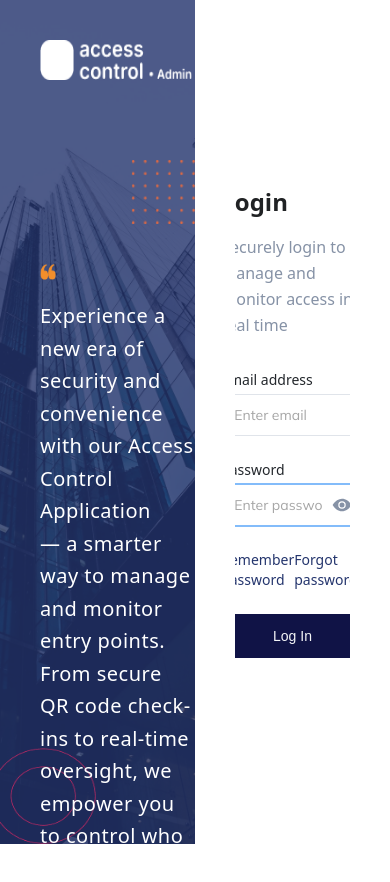
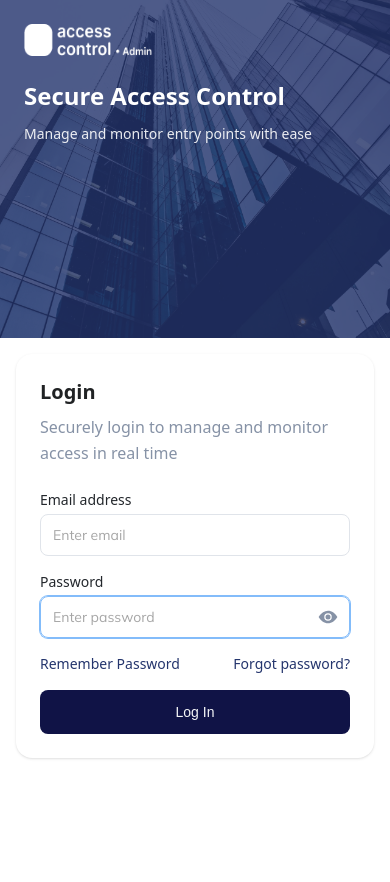
Before and after one commit to Mayor1234/access-control-dashboard, a React (Vite) app: page / in a window 390 px wide. Shown: the top 882 px of the page. After the commit the page ends 844 px from the top, so only its background shows below. Built offline with nearby package versions, Linux system fonts and the light colour scheme.

Commit message:
fix(auth):resolved login and email verification responsiveness

```diff
--- a/src/components/ui/auth/EmailVerification.tsx
+++ b/src/components/ui/auth/EmailVerification.tsx
@@ -123,14 +123,14 @@ const EmailVerification: React.FC<Props> = ({ userCredential }) => {
   };
 
   return (
-    <div>
+    <div className="max-w-sm">
       {/* Header */}
-      <div className="mb-8">
-        <h1 className="text-2xl font-semibold text-[#202224] mb-4">OTP</h1>
+      <div className="mb-6 sm:mb-7 lg:mb-8">
+        <h2 className="mb-2 sm:mb-3 lg:mb-4 text-xl sm:text-2xl lg:text-3xl font-semibold text-[#202224]">
+          OTP
+        </h2>
         <p className="text-pry-light leading-relaxed">
-          Enter the code we've sent to your Email
-          <br />
-          and proceed
+          Enter the code we've sent to your Email and proceed
         </p>
       </div>
 
--- a/src/components/ui/auth/LoginComponent.tsx
+++ b/src/components/ui/auth/LoginComponent.tsx
@@ -37,10 +37,12 @@ const LoginComponent: React.FC<Props> = ({ setActiveScreen }) => {
   };
 
   return (
-    <form onSubmit={handleSubmit(onSubmit)}>
-      <div className="space-y-6 max-w-sm">
-        <div className="mb-8">
-          <h2 className="mb-4 text-2xl font-semibold text-[#202224]">Login</h2>
+    <form onSubmit={handleSubmit(onSubmit)} className="w-full">
+      <div className="space-y-4 sm:space-y-5 lg:space-y-6 w-full">
+        <div className="mb-6 sm:mb-7 lg:mb-8">
+          <h2 className="mb-2 sm:mb-3 lg:mb-4 text-xl sm:text-2xl lg:text-3xl font-semibold text-[#202224]">
+            Login
+          </h2>
           <p className="text-pry-light leading-relaxed">
             Securely login to manage and monitor access in real time
           </p>
--- a/src/pages/auth/Login.tsx
+++ b/src/pages/auth/Login.tsx
@@ -1,3 +1,120 @@
+// import { useState } from 'react';
+// import { FormProvider, useForm } from 'react-hook-form';
+// import { z } from 'zod';
+// import { zodResolver } from '@hookform/resolvers/zod';
+// import EmailVerification from '../../components/ui/auth/EmailVerification';
+// import LoginComponent from '../../components/ui/auth/LoginComponent';
+// import SuccessComponent from '../../components/ui/auth/SuccessComponent';
+// import logo from '../../assets/logo/access-logo.png';
+// import vector from '../../assets/Vector-icon.png';
+// import appos from '../../assets/appos.png';
+// import vectorL from '../../assets/Vector-l.png';
+// import gridIcon from '../../assets/grid-icon.png';
+
+// type LoginStep = 'credentials' | 'otp-verification' | 'success';
+
+// const LoginSchema = z.object({
+//   email: z.email('Invalid email address'),
+//   password: z.string().min(6, 'Password must be at least 6 characters'),
+// });
+
+// type LoginFormData = z.infer<typeof LoginSchema>;
+
+// const Login = () => {
+//   const [activeScreen, setActiveScreen] = useState<LoginStep>('credentials');
+
+//   const methods = useForm<LoginFormData>({
+//     resolver: zodResolver(LoginSchema),
+//     defaultValues: {
+//       email: '',
+//       password: '',
+//     },
+//   });
+//   const userCredential = methods.getValues();
+
+//   return (
+//     <section className="flex items-center justify-center w-screen h-screen relative">
+//       <div className="flex w-full h-full">
+//         <div className="bg-[url('assets/access-bg.jpg')] bg-cover bg-center bg-no-repeat h-screen w-1/2 relative p-10 before:absolute before:inset-0 before:bg-[#24356DE5]/90">
+//           <div className="absolute z-50">
+//             <img
+//               src={logo}
+//               alt="Mantra logo"
+//               width={100}
+//               height={100}
+//               className="w-38 h-10 mb-20"
+//             />
+//             <div className="max-w-[450px] flex flex-col">
+//               <div className="text-3xl text-mantra-orange mb-10 self-end">
+//                 <img
+//                   src={gridIcon}
+//                   alt="appostrophy"
+//                   width={100}
+//                   height={100}
+//                   className="w-16 h-16"
+//                 />
+//               </div>
+//               <div className="text-3xl text-mantra-orange mb-5">
+//                 <img
+//                   src={appos}
+//                   alt="appostrophy"
+//                   width={100}
+//                   height={100}
+//                   className="w-4 h-4"
+//                 />
+//               </div>
+//               <p className="leading-relaxed text-[#fff] text-xl tracking-wide mb-5">
+//                 Experience a new era of security and convenience with our Access
+//                 Control Application
+//                 <br />— a smarter way to manage and monitor entry points. From
+//                 secure QR code check-ins to real-time oversight, we empower you
+//                 to control who comes and goes with ease, ensuring safety,
+//                 efficiency, and peace of mind for your community or workplace.
+//               </p>
+//               <div className="text-3xl text-mantra-orange mb-5 self-end">
+//                 <img
+//                   src={vectorL}
+//                   alt="appostrophy"
+//                   width={100}
+//                   height={100}
+//                   className="w-5 h-5"
+//                 />
+//               </div>
+//             </div>
+//           </div>
+//         </div>
+//         <FormProvider {...methods}>
+//           <div className="w-1/2 p-10 h-full flex justify-center items-center">
+//             <div className="max-w-xl w-[450px] h-[543px] bg-[#fff] rounded-3xl p-10 box-border overflow-hidden md:inset-0 max-h-full inset-x-32 inset-y-32 flex items-center justify-center">
+//               {activeScreen === 'credentials' && (
+//                 <LoginComponent setActiveScreen={setActiveScreen} />
+//               )}
+//               {activeScreen === 'otp-verification' && (
+//                 <EmailVerification
+//                   setActiveScreen={setActiveScreen}
+//                   userCredential={userCredential}
+//                 />
+//               )}
+//               {activeScreen === 'success' && <SuccessComponent />}
+//             </div>
+//           </div>
+//         </FormProvider>
+//       </div>
+//       <div className="absolute bottom-0 left-0">
+//         <img
+//           src={vector}
+//           alt="vector"
+//           width={100}
+//           height={100}
+//           className="w-24 h-24"
+//         />
+//       </div>
+//     </section>
+//   );
+// };
+
+// export default Login;
+
 import { useState } from 'react';
 import { FormProvider, useForm } from 'react-hook-form';
 import { z } from 'zod';
@@ -33,59 +150,80 @@ const Login = () => {
   const userCredential = methods.getValues();
 
   return (
-    <section className="flex items-center justify-center w-screen h-screen relative">
-      <div className="flex w-full h-full">
-        <div className="bg-[url('assets/access-bg.jpg')] bg-cover bg-center bg-no-repeat h-screen w-1/2 relative p-10 before:absolute before:inset-0 before:bg-[#24356DE5]/90">
-          <div className="absolute z-50">
+    <section className="flex items-center justify-center w-screen min-h-screen relative overflow-hidden">
+      <div className="flex flex-col lg:flex-row w-full h-full min-h-screen">
+        {/* Left Side - Hero Section */}
+        <div className="relative bg-[url('assets/access-bg.jpg')] bg-cover bg-center bg-no-repeat w-full lg:w-1/2 min-h-[40vh] lg:min-h-screen p-6 sm:p-8 lg:p-10 before:absolute before:inset-0 before:bg-[#24356DE5]/90">
+          <div className="relative z-10 h-full flex flex-col">
+            {/* Logo */}
+            <div className="mb-6 sm:mb-8 lg:mb-20">
               <img
                 src={logo}
                 alt="Mantra logo"
-              width={100}
-              height={100}
-              className="w-38 h-10 mb-20"
+                loading="lazy"
+                className="w-32 sm:w-36 lg:w-38 h-8 sm:h-9 lg:h-10"
               />
-            <div className="max-w-[450px] flex flex-col">
-              <div className="text-3xl text-mantra-orange mb-10 self-end">
+            </div>
+
+            {/* Content - Hidden on mobile, visible on tablet+ */}
+            <div className="hidden md:flex flex-col max-w-[450px] lg:max-w-[500px]">
+              {/* Grid Icon */}
+              <div className="self-end mb-6 lg:mb-10">
                 <img
                   src={gridIcon}
-                  alt="appostrophy"
-                  width={100}
-                  height={100}
-                  className="w-16 h-16"
+                  alt="grid icon"
+                  className="w-12 h-12 lg:w-16 lg:h-16"
                 />
               </div>
-              <div className="text-3xl text-mantra-orange mb-5">
+
+              {/* Apostrophe */}
+              <div className="mb-4 lg:mb-5">
                 <img
                   src={appos}
-                  alt="appostrophy"
-                  width={100}
-                  height={100}
-                  className="w-4 h-4"
+                  alt="apostrophe"
+                  className="w-3 h-3 lg:w-4 lg:h-4"
                 />
               </div>
-              <p className="leading-relaxed text-[#fff] text-xl tracking-wide mb-5">
+
+              {/* Description */}
+              <p className="leading-relaxed text-white text-base lg:text-xl tracking-wide mb-4 lg:mb-5">
                 Experience a new era of security and convenience with our Access
-                Control Application
-                <br />— a smarter way to manage and monitor entry points. From
-                secure QR code check-ins to real-time oversight, we empower you
-                to control who comes and goes with ease, ensuring safety,
-                efficiency, and peace of mind for your community or workplace.
+                Control Application — a smarter way to manage and monitor entry
+                points. From secure QR code check-ins to real-time oversight, we
+                empower you to control who comes and goes with ease, ensuring
+                safety, efficiency, and peace of mind for your community or
+                workplace.
               </p>
-              <div className="text-3xl text-mantra-orange mb-5 self-end">
+
+              {/* Vector L */}
+              <div className="self-end">
                 <img
                   src={vectorL}
-                  alt="appostrophy"
-                  width={100}
-                  height={100}
-                  className="w-5 h-5"
+                  alt="vector"
+                  className="w-4 h-4 lg:w-5 lg:h-5"
                 />
               </div>
             </div>
+
+            {/* Mobile: Simple tagline */}
+            <div className="md:hidden flex flex-col justify-center flex-1">
+              <h1 className="text-white text-2xl sm:text-3xl font-bold mb-3">
+                Secure Access Control
+              </h1>
+              <p className="text-white/90 text-sm sm:text-base">
+                Manage and monitor entry points with ease
+              </p>
             </div>
           </div>
+        </div>
+
+        {/* Right Side - Form Section */}
         <FormProvider {...methods}>
-          <div className="w-1/2 p-10 h-full flex justify-center items-center">
-            <div className="max-w-xl w-[450px] h-[543px] bg-[#fff] rounded-3xl p-10 box-border overflow-hidden md:inset-0 max-h-full inset-x-32 inset-y-32 flex items-center justify-center">
+          <div className="w-full lg:w-1/2 p-4 sm:p-6 lg:p-10 flex items-center justify-center bg-white lg:bg-gray-50">
+            {/* Form Container */}
+            <div className="w-full max-w-md lg:max-w-md bg-white rounded-2xl lg:rounded-3xl shadow-sm lg:shadow-lg p-6 sm:p-8 lg:p-10">
+              {/* Form Content */}
+              <div className="w-full">
                 {activeScreen === 'credentials' && (
                   <LoginComponent setActiveScreen={setActiveScreen} />
                 )}
@@ -98,15 +236,16 @@ const Login = () => {
                 {activeScreen === 'success' && <SuccessComponent />}
               </div>
             </div>
+          </div>
         </FormProvider>
       </div>
-      <div className="absolute bottom-0 left-0">
+
+      {/* Decorative Vector - Desktop Only */}
+      <div className="hidden lg:block absolute bottom-0 left-0">
         <img
           src={vector}
-          alt="vector"
-          width={100}
-          height={100}
-          className="w-24 h-24"
+          alt="decorative vector"
+          className="w-20 h-20 xl:w-24 xl:h-24"
         />
       </div>
     </section>
```
Also changed, not shown: 7 other files (tests, documents, lock files or other folders). Lines whose indentation alone changed are shown as unchanged.
